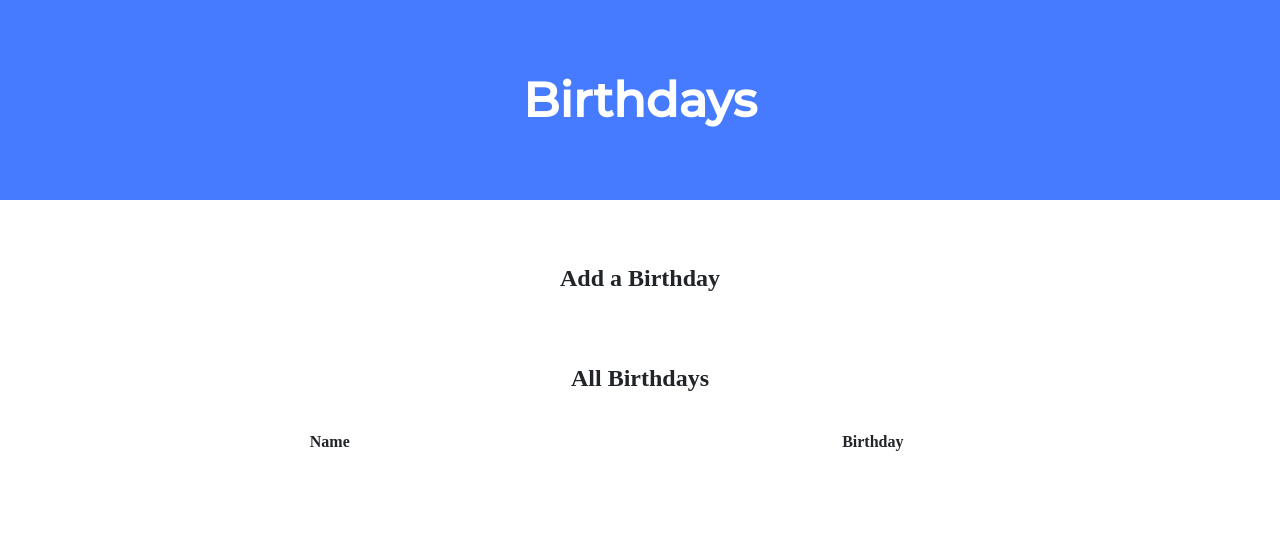
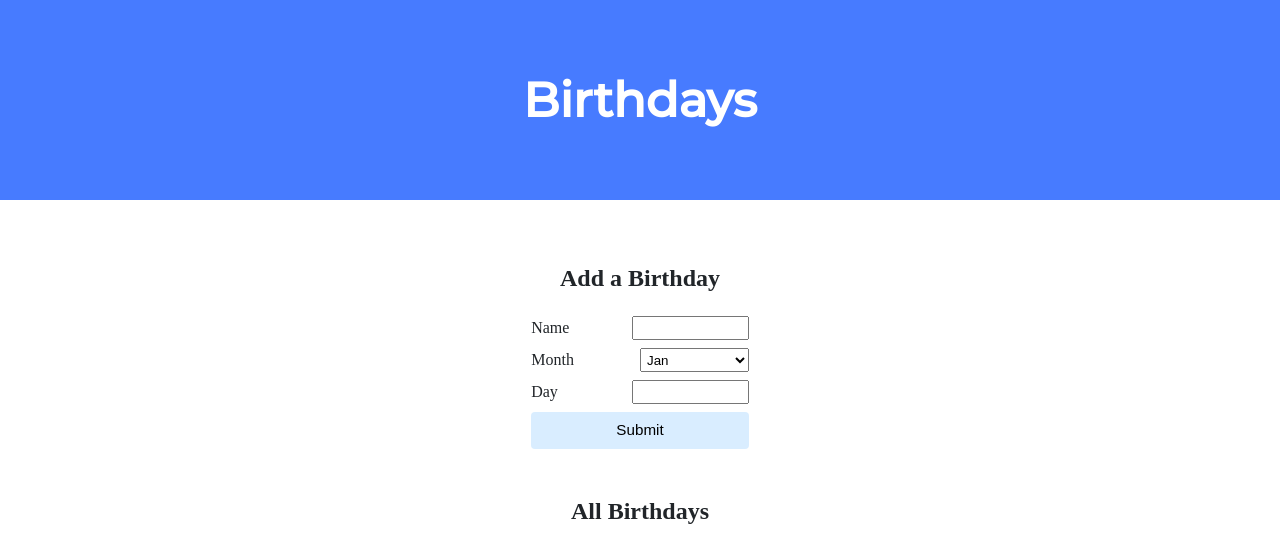
Before and after one commit to pswu11/c_s_5_0, a Flask app: page / in a window 1280 px wide. Shown: the top 549 px of the page. Run offline with Flask 3, Linux system fonts and the light colour scheme; lists and menus that the app fills with data are empty; some libraries are stand-ins or nearby versions.

Commit message:
Tue, Oct 3, 2023, 1:23 PM +02:00

```diff
--- a/wk9/birthdays/static/styles.css
+++ b/wk9/birthdays/static/styles.css
@@ -32,9 +32,27 @@ body {
     padding-top: 0.5rem;
 }
 
-.section:hover {
+/* .section:hover {
     background-color: #f5f5f5;
     transition: color 2s ease-in-out, background-color 0.15s ease-in-out;
+} */
+
+#form {
+    display: flex;
+    flex-direction: column;
+    width: 20%;
+    margin: 0 auto;
+    gap: 8px;
+}
+
+#form label {
+    display: flex;
+    justify-content: space-between;
+}
+
+#form #btn-submit:hover {
+    cursor: pointer;
+    box-shadow: 3px 3px 1px 0.5px rgba(100, 100, 100, .6);
 }
 
 h1 {
@@ -55,9 +73,10 @@ button, input[type="submit"] {
     vertical-align: middle;
 }
 
-input[type="text"], input[type="number"] {
-    line-height: 1.8;
-    width: 25%;
+input[type="text"], input[type="number"], select {
+    line-height: 1;
+    width: 50%;
+    padding: 1px 2px;
 }
 
 input[type="text"]:hover, input[type="number"]:hover {
--- a/wk9/birthdays/templates/index.html
+++ b/wk9/birthdays/templates/index.html
@@ -1,24 +1,50 @@
 <!DOCTYPE html>
 
 <html lang="en">
+
     <head>
         <link href="https://fonts.googleapis.com/css2?family=Montserrat:wght@500&display=swap" rel="stylesheet">
         <link href="/static/styles.css" rel="stylesheet">
         <title>Birthdays</title>
     </head>
+
     <body>
         <div class="header">
             <h1>Birthdays</h1>
         </div>
         <div class="container">
             <div class="section">
-
                 <h2>Add a Birthday</h2>
                 <!-- TODO: Create a form for users to submit a name, a month, and a day -->
+                <form id="form">
+                    <label>
+                        Name
+                        <input type="text"/>
+                    </label>
+                    <label>Month
+                        <select>
+                            <option>Jan</option>
+                            <option>Feb</option>
+                            <option>Mar</option>
+                            <option>Apr</option>
+                            <option>May</option>
+                            <option>Jun</option>
+                            <option>Jul</option>
+                            <option>Aug</option>
+                            <option>Sep</option>
+                            <option>Oct</option>
+                            <option>Nov</option>
+                            <option>Dec</option>
+                        </select>
+                    </label>
+                    <label>
+                        Day
+                        <input type="number" max="31" min="1"/>
+                    </label>
+                    <input id="btn-submit" type="submit" value="Submit"/>
+                </form>
             </div>
-
             <div class="section">
-
                 <h2>All Birthdays</h2>
                 <table>
                     <thead>
@@ -34,4 +60,5 @@
             </div>
         </div>
     </body>
+
 </html>
```
Also changed, not shown: .devcontainer.json.
